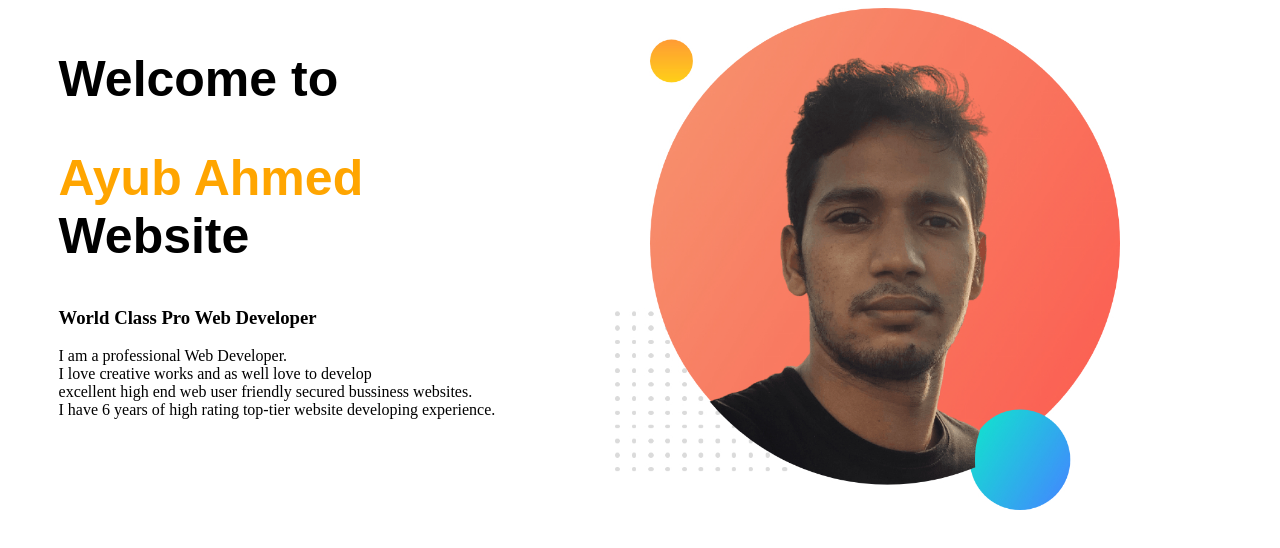
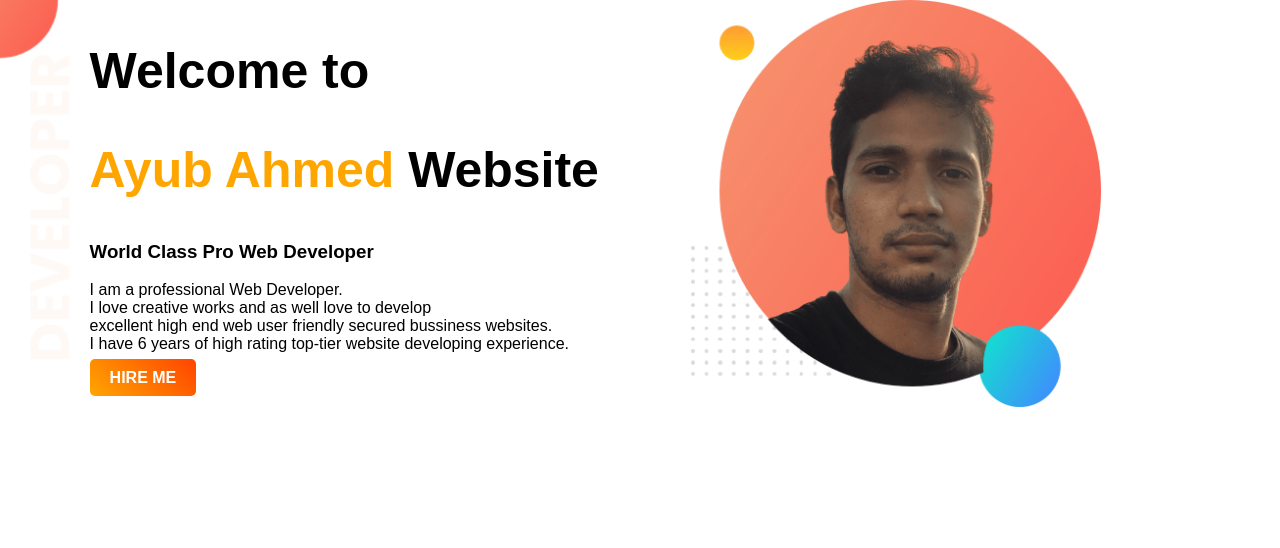
Before and after one commit to coderayub/Portfolio-site, a plain HTML site: page index.html in a window 1280 px wide. Drawn offline with Linux system fonts and the light colour scheme.

Commit message:
finished toppart

```diff
--- a/index.html
+++ b/index.html
@@ -7,7 +7,7 @@
     <link rel="stylesheet" href="style.css" />
   </head>
   <body>
-    <section>
+    <section class="top-banner">
       <div class="half-width">
         <h1>Welcome to</h1>
         <h1><span class="name-highlight">Ayub Ahmed</span> Website</h1>
@@ -18,6 +18,12 @@
           end web user friendly secured bussiness websites. <br />
           I have 6 years of high rating top-tier website developing experience.
         </p>
+        <a
+          class="link-button"
+          target="_blank"
+          href="https://www.linkedin.com/in/ayub-ahmed-8509237b"
+          >HIRE ME</a
+        >
       </div>
       <div class="half-width">
         <img src="images/my-bg.jpg" alt="Ayub Ahmed" />
--- a/style.css
+++ b/style.css
@@ -1,3 +1,7 @@
+body{
+    font-family: Arial, Helvetica, sans-serif;
+    margin: 0;
+}
 h1{
     font-size: 50px;
     font-family:Arial, Helvetica, sans-serif;
@@ -7,10 +11,25 @@ h1{
 }
 .half-width{
     width: 40%;
-    float: left;
-    margin-left: 2%;
+    float:left;
+    margin-left: 5%;
     padding-left: 2%;
 }
 .half-width img{
-    width: 100%;
+    width: 80%;
 }
+.top-banner{
+
+    background-image: url(images/top-banner.png);
+}
+section{
+    height: 500px;
+}
+.link-button{
+    color:white;
+    text-decoration: none;
+    background-image:linear-gradient(45deg,orange, orangered);
+    padding: 10px 20px;
+    border-radius: 5px;
+    font-weight: 700;
+}
```
Also changed, not shown: images/top-banner.png (added).
